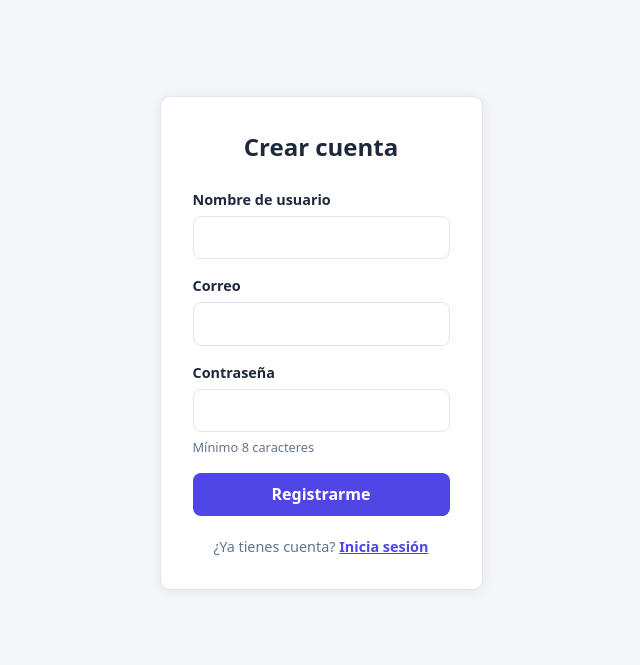
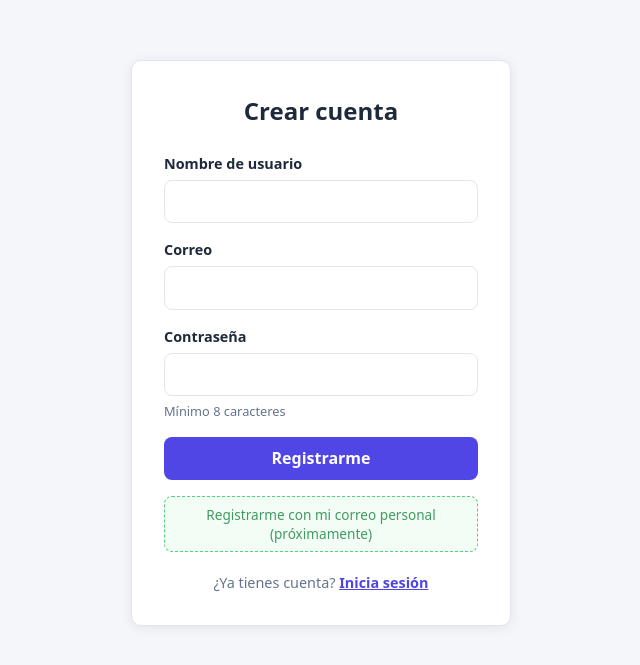
Before and after one commit to hugoalexandergomezalvarezz-max/prueba-tecnica-archivos, a React (Vite) app in the folder frontend/: page /registro in a window 1280 px wide. Shown: the part 137-802 px from the top of the page, without its empty margins (319-959 px from the left). Built offline with nearby package versions, Linux system fonts and the light colour scheme.

Commit message:
Agrega los marcadores de funciones pendientes en las pantallas

```diff
--- a/frontend/src/pages/Archivos.jsx
+++ b/frontend/src/pages/Archivos.jsx
@@ -127,7 +127,20 @@ function Archivos() {
   return (
     <main className={estilos.contenedor}>
       <header className={estilos.encabezado}>
-        <h1 className={estilos.titulo}>Mis archivos</h1>
+        <div className={estilos.identidad}>
+          <div className={estilos.avatar} title="Foto de perfil: próximamente">
+            <svg viewBox="0 0 24 24" width="26" height="26" fill="currentColor" aria-hidden="true">
+              <circle cx="12" cy="8" r="4" />
+              <path d="M4 20c0-4 4-6 8-6s8 2 8 6z" />
+            </svg>
+          </div>
+          <div>
+            <h1 className={estilos.titulo}>Mis archivos</h1>
+            <button className={estilos.proximamente} type="button" disabled title="Función pendiente para una próxima versión">
+              Editar perfil (próximamente)
+            </button>
+          </div>
+        </div>
         <div>
           <button type="button" className={estilos.botonSecundario} onClick={() => setMostrarCambioPass(!mostrarCambioPass)}>
             Cambiar contraseña
--- a/frontend/src/pages/Archivos.module.css
+++ b/frontend/src/pages/Archivos.module.css
@@ -178,3 +178,34 @@
 .eliminar:hover {
   background: var(--peligro-fondo);
 }
+
+.identidad {
+  display: flex;
+  align-items: center;
+  gap: 0.75rem;
+}
+
+.avatar {
+  width: 44px;
+  height: 44px;
+  border-radius: 50%;
+  background: #e5e7eb;
+  color: #9ca3af;
+  display: flex;
+  align-items: center;
+  justify-content: center;
+  cursor: default;
+}
+
+.proximamente {
+  background-color: #22c55e;
+  border: 1px dashed #166534;
+  color: #ffffff;
+  font-size: 0.75rem;
+  padding: 0.2rem 0.6rem;
+  border-radius: 6px;
+  margin-top: 0.2rem;
+  cursor: not-allowed;
+  display: inline-block;
+  opacity: 0.8;
+}
--- a/frontend/src/pages/Login.jsx
+++ b/frontend/src/pages/Login.jsx
@@ -56,6 +56,15 @@ function Login() {
           </button>
         </form>
 
+        <button
+          className={estilos.proximamente}
+          type="button"
+          disabled
+          title="Esta función quedó pendiente para una próxima versión"
+        >
+          ¿Olvidaste tu contraseña? (próximamente)
+        </button>
+
         <p className={estilos.pie}>
           ¿No tienes cuenta? <Link to="/registro">Regístrate</Link>
         </p>
--- a/frontend/src/pages/Login.module.css
+++ b/frontend/src/pages/Login.module.css
@@ -87,3 +87,18 @@
 .pie a {
   font-weight: 600;
 }
+
+.proximamente {
+  background-color: #22c55e;
+  border: 1px dashed #166534;
+  color: #ffffff;
+  font-size: 0.85rem;
+  padding: 0.5rem;
+  border-radius: 8px;
+  margin-top: 1rem;
+  cursor: not-allowed;
+  display: block;
+  width: 100%;
+  text-align: center;
+  opacity: 0.7;
+}
--- a/frontend/src/pages/Registro.jsx
+++ b/frontend/src/pages/Registro.jsx
@@ -67,6 +67,15 @@ function Registro() {
           </button>
         </form>
 
+        <button
+          className={estilos.proximamente}
+          type="button"
+          disabled
+          title="Función pendiente: recibirías un enlace de acceso en tu correo"
+        >
+          Registrarme con mi correo personal (próximamente)
+        </button>
+
         <p className={estilos.pie}>
           ¿Ya tienes cuenta? <Link to="/login">Inicia sesión</Link>
         </p>
--- a/frontend/src/pages/Registro.module.css
+++ b/frontend/src/pages/Registro.module.css
@@ -93,3 +93,18 @@
 .pie a {
   font-weight: 600;
 }
+
+.proximamente {
+  background-color: #f0fdf4;
+  border: 1px dashed #22c55e;
+  color: #15803d;
+  font-size: 0.85rem;
+  padding: 0.5rem;
+  border-radius: 8px;
+  margin-top: 1rem;
+  cursor: not-allowed;
+  display: block;
+  width: 100%;
+  text-align: center;
+  opacity: 0.8;
+}
```
